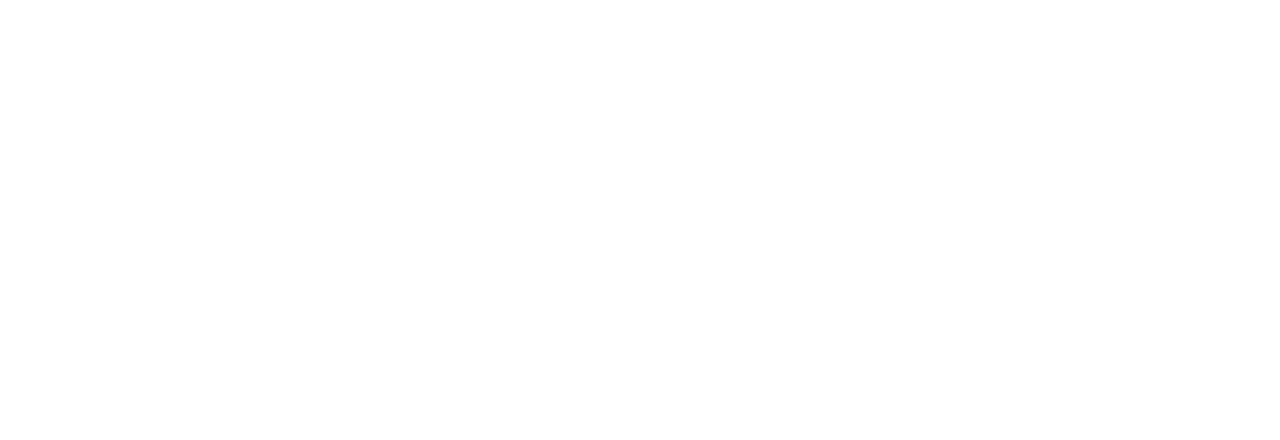
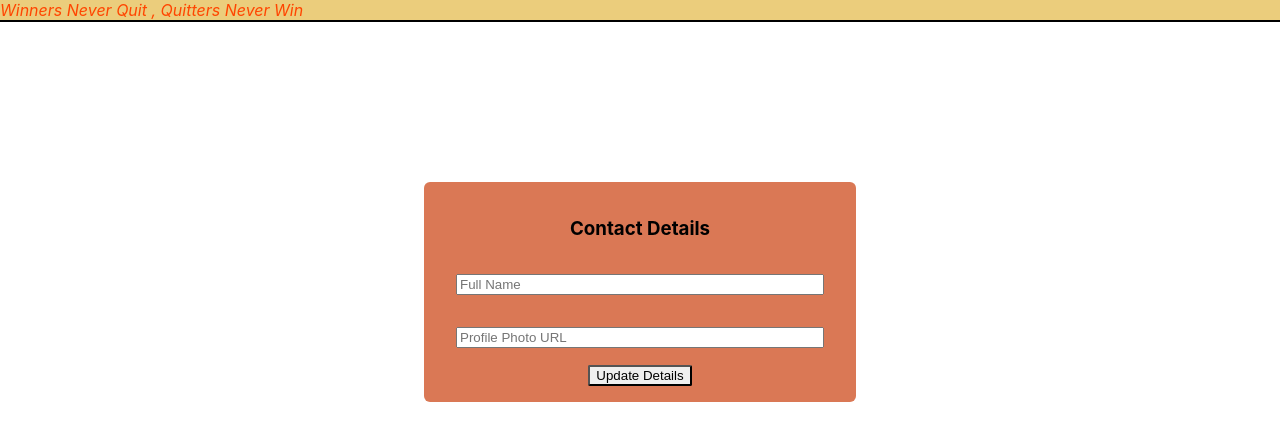
Before and after one commit to Souvik011/Expense-Tracker, a React (Create React App) app: page /completeProfile in a window 1280 px wide. Before the commit this address had no page. Shown: the top 440 px of the page. Built offline with nearby package versions, Linux system fonts and the light colour scheme.

Commit message:
Profile Complete DOne

```diff
--- a/src/App.js
+++ b/src/App.js
@@ -5,6 +5,7 @@
 import WelcomePage from "./Pages/WelcomePage";
 import SignupPage from "./Pages/SignUpPage";
 import LogInPage from "./Pages/LogInPage";
+import ProfileComplete from "./Pages/ProfileComplete";
 import LoginContext from "./Context/Login-Context";
 
 function App() {
@@ -22,6 +23,8 @@
           {Ctx.isLoggedIn ? <Route path="/LogIn" element={<LogInPage />}/> : <Route path="/LogIn" element={<WelcomePage/>}/>}
 
           <Route path="/welcome" element={<WelcomePage />}/>
+
+          <Route path="/completeProfile" element={<ProfileComplete />}/>
         </Routes>
       </LoginContextProvider>
     </React.Fragment>
--- a/src/Pages/LogInPage.js
+++ b/src/Pages/LogInPage.js
@@ -1,5 +1,4 @@
-import React, { useContext } from "react";
-import { useRef } from "react";
+import React, { useContext,useRef } from "react";
 import { NavLink } from "react-router-dom";
 import LoginContext from "../Context/Login-Context";
 import classes from "./LoginPage.module.css";
--- /dev/null
+++ b/src/Pages/ProfileComplete.js
@@ -0,0 +1,64 @@
+import React, { useContext, useRef } from "react";
+import LoginContext from "../Context/Login-Context";
+import classes from "./ProfileComplete.module.css";
+
+const ProfileComplete = () => {
+  const fullNameRef = useRef("");
+  const photoRef = useRef("");
+
+  const loginCtx = useContext(LoginContext);
+
+  const updateDetailsHandler = async (event) => {
+    event.preventDefault();
+
+    const fullName = fullNameRef.current.value;
+    const photoUrl = photoRef.current.value;
+    const response = await fetch(
+      "https://identitytoolkit.googleapis.com/v1/accounts:update?key=AIzaSyDICIhykIkqE7MfZMMbKHGVp7G1EQVAeK4",
+      {
+        method: "POST",
+        body: JSON.stringify({
+          idToken: loginCtx.idToken,
+          displayName: fullName,
+          photoUrl: photoUrl,
+          returnSecureToken: true,
+        }),
+        headers: {
+          "Content-Type": "application/json",
+        },
+      }
+    );
+
+    const data = await response.json();
+
+    if (response.ok) {
+      console.log(data);
+
+      fullNameRef.current.value = "";
+      photoRef.current.value = "";
+    } else {
+      alert(data.error.message);
+    }
+  };
+
+  return (
+    <React.Fragment>
+      <div className={classes.section}>
+        Winners Never Quit , Quitters Never Win
+      </div>
+      <form
+        className={classes.IncompleteProfile}
+        onSubmit={updateDetailsHandler}
+      >
+        <h3>Contact Details</h3>
+        <div>
+          <input placeholder="Full Name" input="text" ref={fullNameRef} />
+          <input placeholder="Profile Photo URL" input="text" ref={photoRef} />
+        </div>
+        <button>Update Details</button>
+      </form>
+    </React.Fragment>
+  );
+};
+
+export default ProfileComplete;
--- /dev/null
+++ b/src/Pages/ProfileComplete.module.css
@@ -0,0 +1,32 @@
+.IncompleteProfile {
+    margin: 10rem auto;
+    width: 95%;
+    max-width: 25rem;
+    border-radius: 6px;
+    padding: 1rem;
+    text-align: center;
+    background-color: rgb(218, 120, 85);
+  }
+
+  .IncompleteProfile div {
+    display: flex;
+    flex-direction: column;
+  }
+
+  .IncompleteProfile input {
+    margin: 4%;
+  }
+
+  .IncompleteProfile button {
+    display: inline-block;
+    border-radius: 2px;
+  }
+  .section {
+    border-bottom: 2px solid black;
+    display: flex;
+    text-align: left;
+    font-style: italic;
+    font-size: medium;
+    background-color: rgb(235, 205, 124);
+    color: orangered;
+}
--- a/src/Pages/WelcomePage.js
+++ b/src/Pages/WelcomePage.js
@@ -1,14 +1,17 @@
 import React from "react";
 import { NavLink } from "react-router-dom";
-
-
+import classes from "./WelcomePage.module.css";
 
 const WelcomePage = () => {
   return (
     <div>
-      <h2>Welcome To Expense Tracker</h2>
-      <NavLink to="/signUp">Click here to Go to Sign Up Page</NavLink>
-
+      <div className={classes.section}>
+        <h2 className={classes.title}>Welcome To Expense Tracker</h2>
+      </div>
+      <div className={classes.section}>
+        To Complete Your Profile
+        <NavLink className={classes.button} to="/completeProfile">Click Here</NavLink>
+      </div>
     </div>
   );
 };
--- /dev/null
+++ b/src/Pages/WelcomePage.module.css
@@ -0,0 +1,22 @@
+.section {
+    border-bottom: 2px solid black;
+    display: flex;
+}
+
+.title {
+    font-style: italic;
+    font-size: large;
+}
+
+.status {
+    padding-left: 950px;
+    font-style: italic;
+    font-size: small;
+}
+
+.button {
+    color: blue;
+    border: none;
+    font-style: italic;
+    background-color: white;
+}
```
